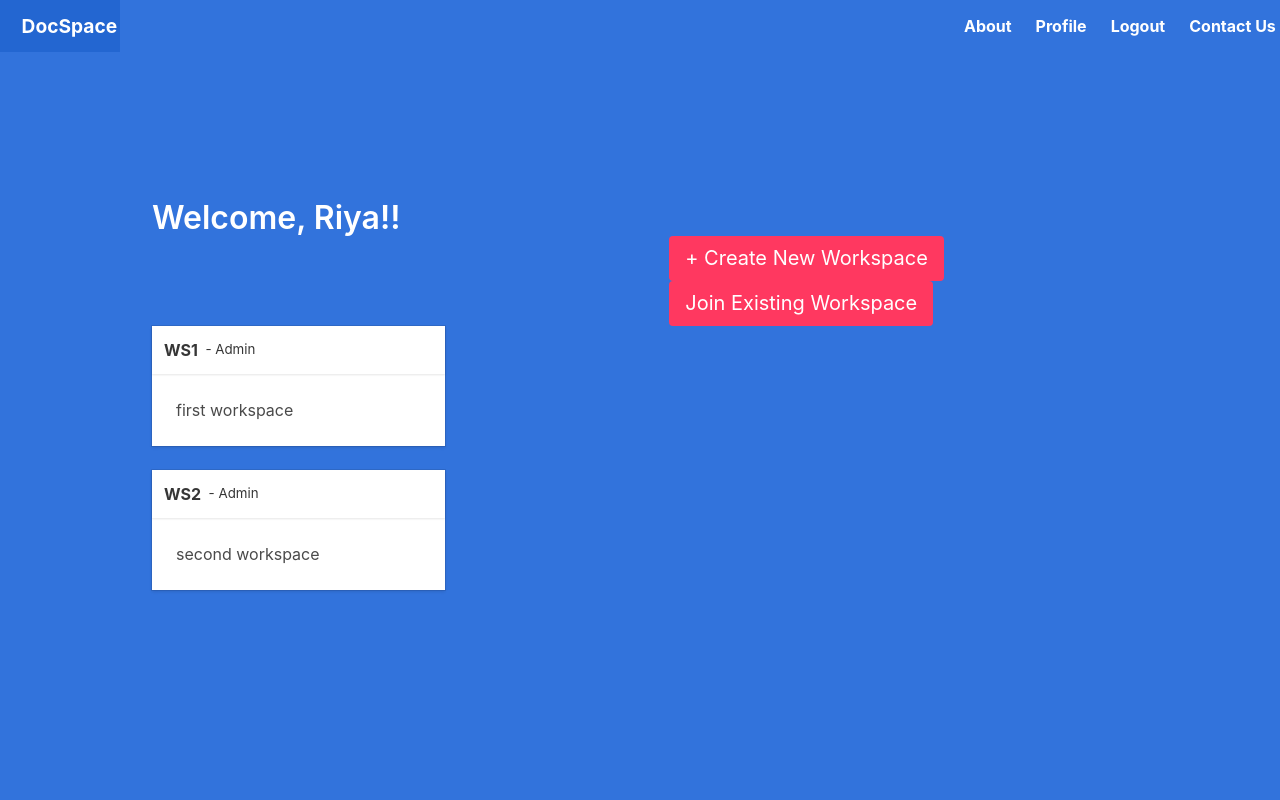
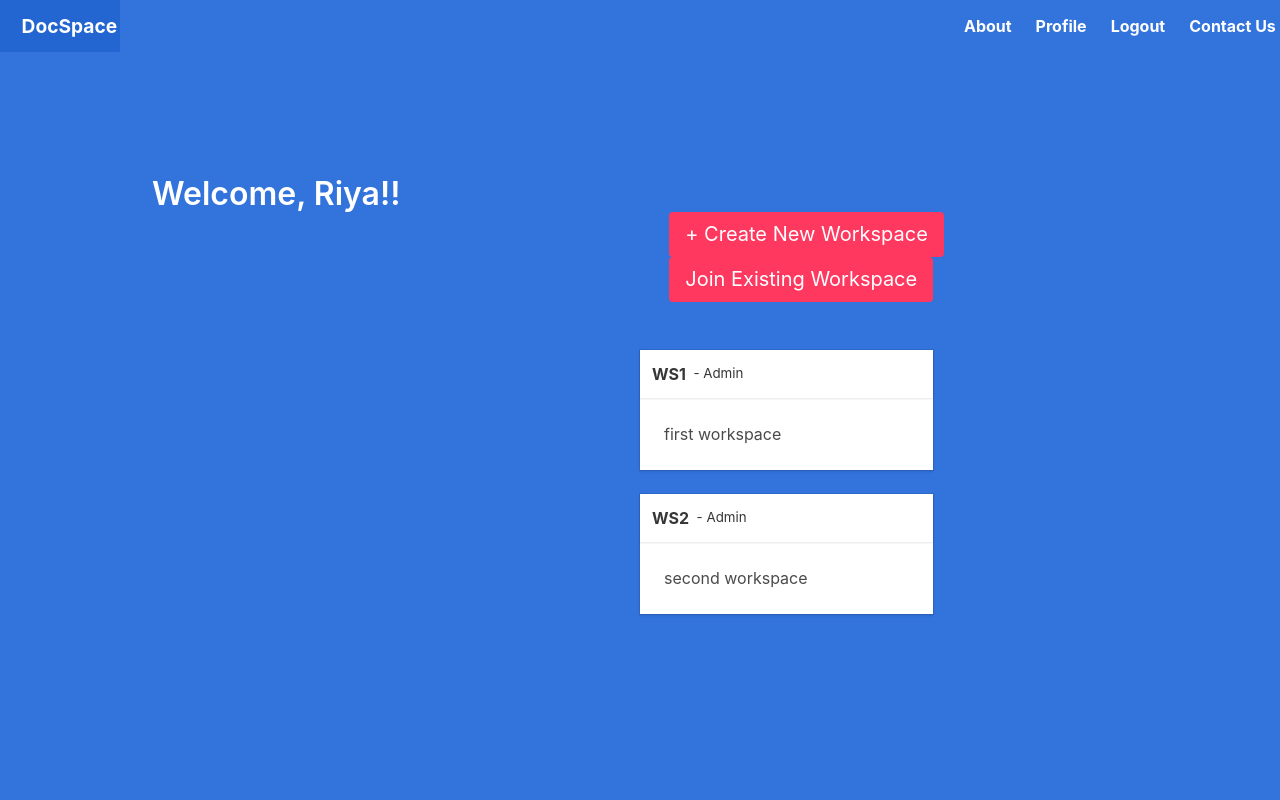
Before and after one commit to riyagupta0701/DocSpace, a Flask app: page /profile in a window 1280 px wide. Run offline with Flask 2, Linux system fonts and the light colour scheme; a user stored in the database is signed in; data comes from the database, SQL or seed files in the repository.

Commit message:
changed alignment

```diff
--- a/docspace/static/profilestyle.css
+++ b/docspace/static/profilestyle.css
@@ -12,7 +12,8 @@
   }
 
   .card {
-    width: 30%
+    width: 30%;
+    margin-left: 50%;
   }
 
   #status {
--- a/docspace/templates/profile.html
+++ b/docspace/templates/profile.html
@@ -15,7 +15,7 @@
     <button class="button is-medium is-danger" onclick="createWork()">+ Create New Workspace</button>
     <button class="button is-medium is-danger" onclick="joinWork()">Join Existing Workspace</button>
   </div>
-</div>
+</div><br><br>
 
 {% for note in user.workSpaces %}
 <div class="card">
```
